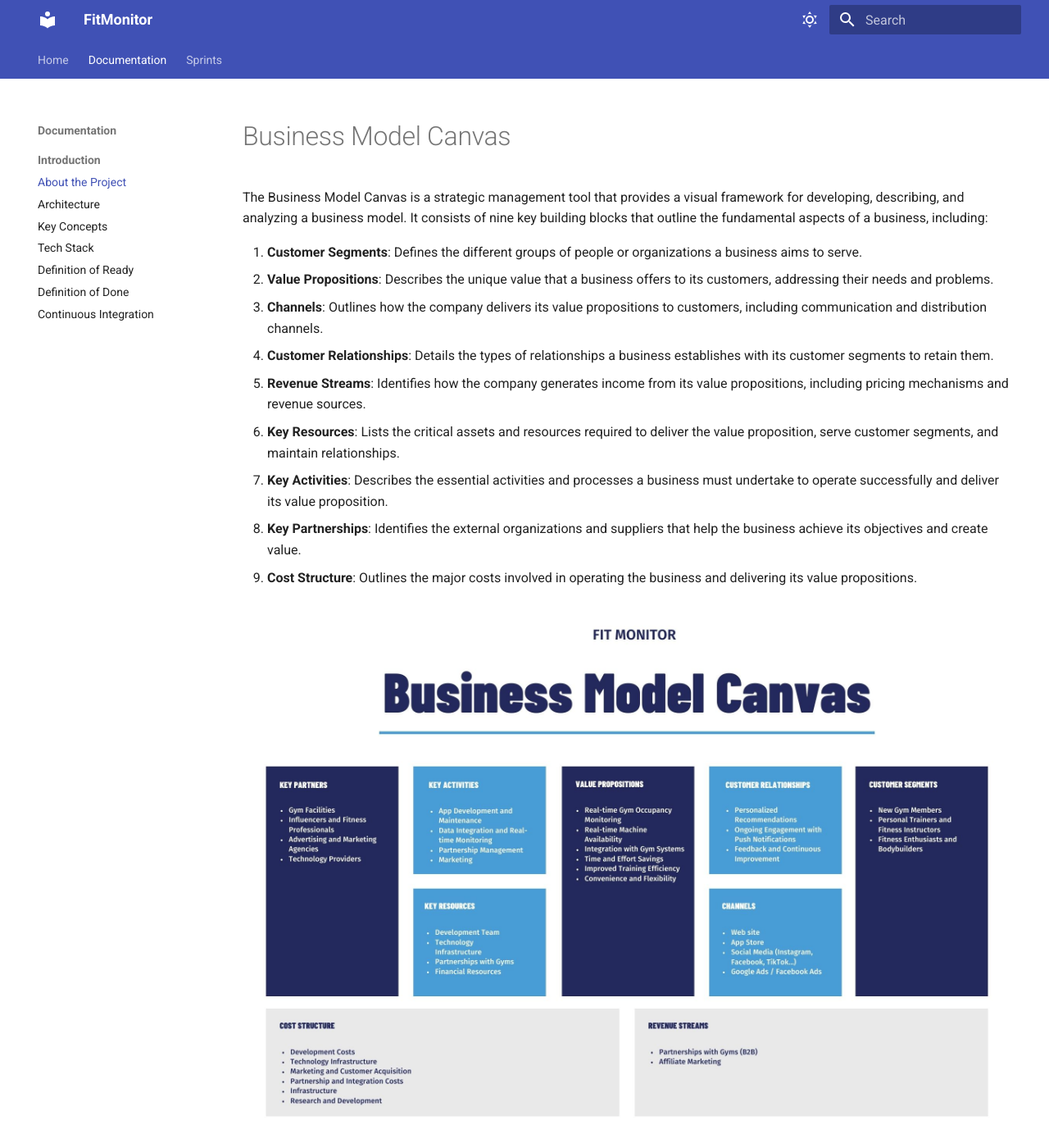
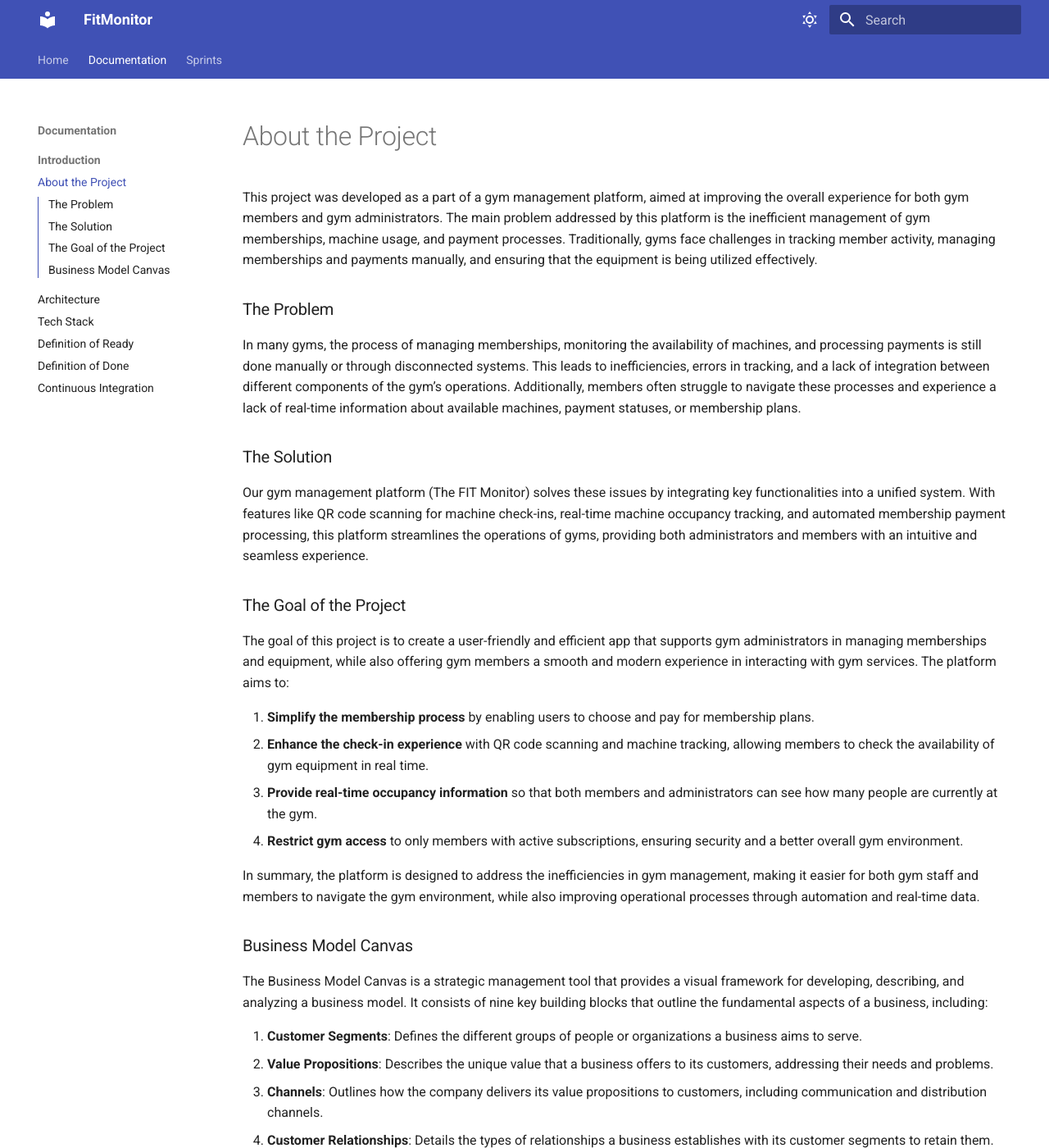
Before and after one commit to FitMonitor/Documentation, an MkDocs documentation site: the page built from docs/documentation/introduction.md, in a window 1280 px wide and 1400 px high. Shown: the whole window at 82% size. Built offline with MkDocs 1.6.1 and Material for MkDocs 9.7.7, drawn with Linux system fonts in a browser that asks for light colours.

Commit message:
Tech Stack & Information About the project

```diff
--- a/docs/documentation/introduction.md
+++ b/docs/documentation/introduction.md
@@ -1,4 +1,28 @@
-# Business Model Canvas
+# About the Project
+
+This project was developed as a part of a gym management platform, aimed at improving the overall experience for both gym members and gym administrators. The main problem addressed by this platform is the inefficient management of gym memberships, machine usage, and payment processes. Traditionally, gyms face challenges in tracking member activity, managing memberships and payments manually, and ensuring that the equipment is being utilized effectively.
+
+### The Problem
+
+In many gyms, the process of managing memberships, monitoring the availability of machines, and processing payments is still done manually or through disconnected systems. This leads to inefficiencies, errors in tracking, and a lack of integration between different components of the gym’s operations. Additionally, members often struggle to navigate these processes and experience a lack of real-time information about available machines, payment statuses, or membership plans.
+
+### The Solution
+
+Our gym management platform (The FIT Monitor) solves these issues by integrating key functionalities into a unified system. With features like QR code scanning for machine check-ins, real-time machine occupancy tracking, and automated membership payment processing, this platform streamlines the operations of gyms, providing both administrators and members with an intuitive and seamless experience.
+
+### The Goal of the Project
+
+The goal of this project is to create a user-friendly and efficient app that supports gym administrators in managing memberships and equipment, while also offering gym members a smooth and modern experience in interacting with gym services. The platform aims to:
+
+1. **Simplify the membership process** by enabling users to choose and pay for membership plans.
+2. **Enhance the check-in experience** with QR code scanning and machine tracking, allowing members to check the availability of gym equipment in real time.
+3. **Provide real-time occupancy information** so that both members and administrators can see how many people are currently at the gym.
+4. **Restrict gym access** to only members with active subscriptions, ensuring security and a better overall gym environment.
+
+In summary, the platform is designed to address the inefficiencies in gym management, making it easier for both gym staff and members to navigate the gym environment, while also improving operational processes through automation and real-time data.
+
+### Business Model Canvas
+
 The Business Model Canvas is a strategic management tool that provides a visual framework for developing, describing, and analyzing a business model. It consists of nine key building blocks that outline the fundamental aspects of a business, including:
 
 1. __Customer Segments__: Defines the different groups of people or organizations a business aims to serve.
--- a/mkdocs.yml
+++ b/mkdocs.yml
@@ -5,7 +5,6 @@
     - Introduction:
       - About the Project: documentation/introduction.md
       - Architecture: documentation/architecture.md
-      - Key Concepts: documentation/key-concepts.md
       - Tech Stack: documentation/tech-stack.md
       - Definition of Ready: documentation/dor.md
       - Definition of Done: documentation/dod.md
```
Also changed, not shown: docs/documentation/tech-stack.md (+27 -0 lines), docs/documentation/key-concepts.md (deleted), docs/files/techimg/API.png (added), docs/files/techimg/angular.png (added), docs/files/techimg/aws.png (added), docs/files/techimg/discord.png (added), docs/files/techimg/git.png (added), docs/files/techimg/jira.png (added), docs/files/techimg/kafka.png (added), docs/files/techimg/stripe.png (added), docs/files/techimg/swagger.png (added).
